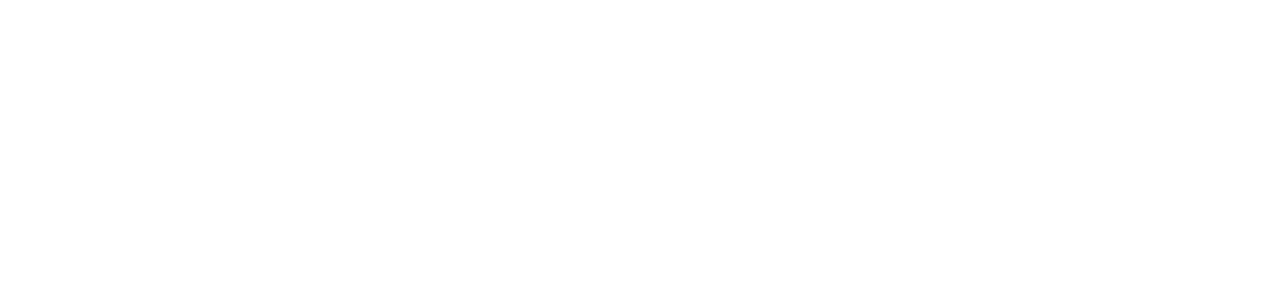
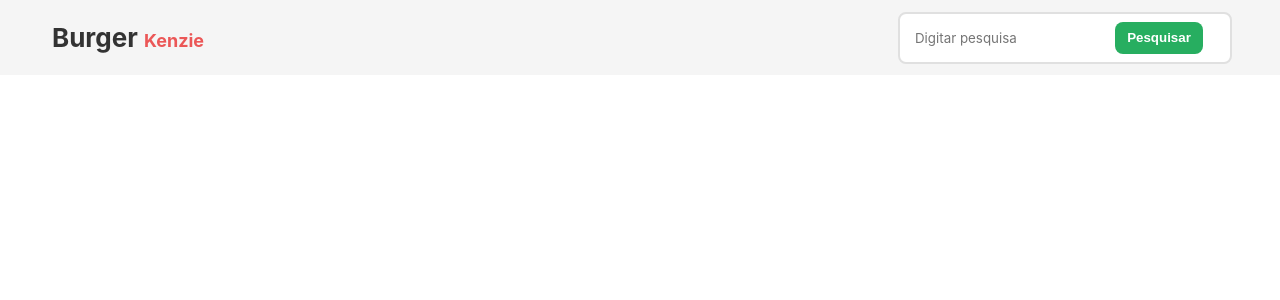
Before and after one commit to Kenzie-Academy-Brasil-Developers/react-entrega-s1-hamburgueria-da-kenzie-claudiamld, a React (Create React App) app: page / in a window 1280 px wide. Shown: the top 300 px of the page. Built offline with nearby package versions, Linux system fonts and the light colour scheme.

Commit message:
Header Component finished

```diff
--- a/src/App.js
+++ b/src/App.js
@@ -1,5 +1,5 @@
 import './App.css';
-import Header from './Components/Header/Header'
+import Header from './Components/Header/Header.jsx'
 
 function App() {
   return (
--- a/src/Components/Header/Header.jsx
+++ b/src/Components/Header/Header.jsx
@@ -1,7 +1,13 @@
+import './styles.css'
+
 const Header = () => {
     return(
-        <div>
-
+        <div className='box-header'>
+            <h1 className="logo-burger">Burger <span className="logo-kenzie">Kenzie</span></h1>
+            <div className='input-box'>
+                <input className="input-header" placeholder="Digitar pesquisa" />
+                <button className="btn-header">Pesquisar</button>
+            </div>
         </div>
     )
 }
--- a/src/Components/Header/styles.css
+++ b/src/Components/Header/styles.css
@@ -0,0 +1,66 @@
+.box-header{
+    display: flex;
+    flex-direction: column;
+    width: 100vw;
+    align-items: center;
+    flex-wrap: nowrap;
+    background-color: #F5F5F5;
+    padding-bottom: 1.5rem;
+}
+.input-box{
+    display: flex;
+    border: 2px solid #E0E0E0;
+    padding: 0.5rem 0rem;
+    border-radius: 8px;
+    background-color: #FFFFFF;
+}
+.logo-burger{
+    font-family: 'Inter', sans-serif;
+    font-size: 26px;
+    color: #333333;
+    width: 100vw;
+    text-align: center;
+}
+.logo-kenzie{
+    font-family: 'Inter', sans-serif;
+    font-size: 18px;
+    color: #EB5757;
+    text-align: center;
+}
+.input-header{
+    font-family: 'Inter', sans-serif;
+    color: #E0E0E0;
+    border: none;
+    border-radius: 8px;
+    width: 60%;
+    padding-left: 15px;
+}
+.input-header:focus{
+    outline: none;
+    border: none;
+}
+.btn-header{
+    border: none;
+    background-color: #27AE60;
+    margin-right: 10px;
+    color: #FFFFFF;
+    border-radius: 8px;
+    height: 2rem;
+    width: 5.5rem;
+    font-weight: bold;
+}
+
+@media screen and (min-width: 1024px){
+    .box-header{
+        flex-direction: row;
+        width: 100vw;
+        justify-content: space-between;
+        padding: 0.3rem 0rem;
+    }
+    .logo-burger{
+        max-width: 20vw;
+    }
+    .input-box{
+        margin-right: 3rem;
+    }
+}
```
